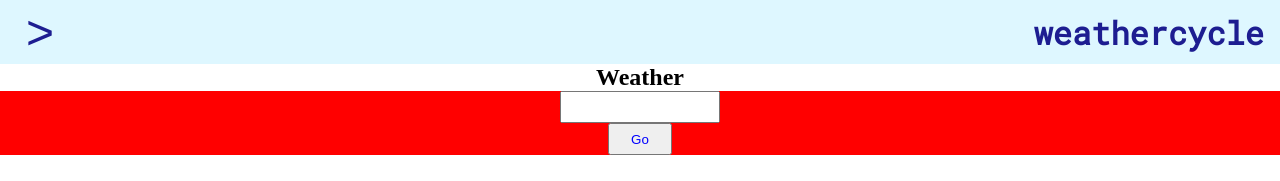
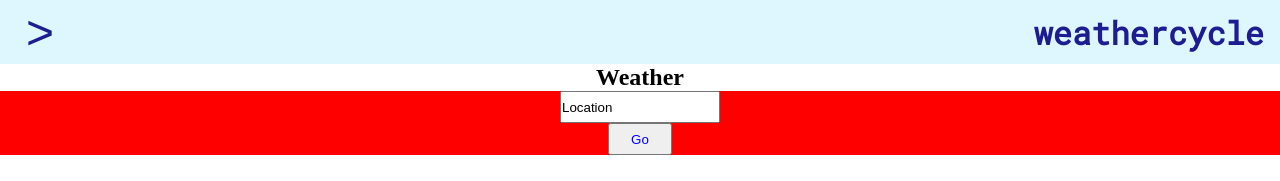
Before and after one commit to Lanruoj/Weather-App, a React (Create React App) app: page /weather in a window 1280 px wide. Shown: the top 181 px of the page. Built offline with nearby package versions, Linux system fonts and the light colour scheme.

Commit message:
Set default text value for SearchField

```diff
--- a/src/components/WeatherForm.jsx
+++ b/src/components/WeatherForm.jsx
@@ -1,4 +1,4 @@
-import { useState } from "react";
+import { useEffect, useState } from "react";
 import styled from "styled-components";
 
 const Form = styled.form`
@@ -23,9 +23,13 @@ const SubmitButton = styled.button`
 export const WeatherForm = () => {
   const [textValue, setTextValue] = useState("");
 
+  useEffect(() => {
+    setTextValue("Location");
+  }, []);
+
   const handleSubmit = (e) => {
     e.preventDefault();
-    console.log("onSubmit");
+    console.log(textValue);
   };
 
   const handleChange = (e) => {
@@ -35,7 +39,7 @@ export const WeatherForm = () => {
 
   return (
     <Form onSubmit={handleSubmit}>
-      <SearchField onChange={handleChange} />
+      <SearchField onChange={handleChange} value={textValue} />
       <SubmitButton>Go</SubmitButton>
     </Form>
   );
```
